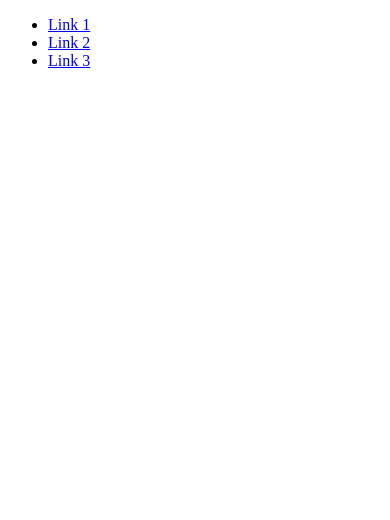
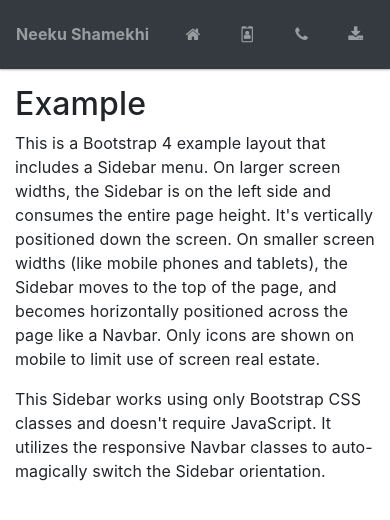
Before and after one commit to neeku/MS1-Project-Portfolio, a plain HTML site: page index.html in a window 390 px wide. Drawn offline with nearby package versions, Linux system fonts and the light colour scheme.

Commit message:
added a responsive menu bar

```diff
--- a/index.html
+++ b/index.html
@@ -1,37 +1,64 @@
 <!DOCTYPE html>
 <html lang="en">
+
 <head>
 	<meta charset="UTF-8">
 	<meta name="viewport" content="width=device-width, initial-scale=1.0">
-    <link rel="stylesheet" href="https://stackpath.bootstrapcdn.com/font-awesome/4.7.0/css/font-awesome.min.css" type="text/css" />
-    <link rel="stylesheet" href="https://cdnjs.cloudflare.com/ajax/libs/hover.css/2.3.1/css/hover-min.css" type="text/css" />
+	<link rel="stylesheet" id="theme_link"
+		href="https://cdnjs.cloudflare.com/ajax/libs/bootswatch/4.3.1/materia/bootstrap.min.css">
+	<link rel="stylesheet" href="https://stackpath.bootstrapcdn.com/bootstrap/4.5.0/css/bootstrap.min.css"
+		type="text/css" />
+	<link rel="stylesheet" href="https://stackpath.bootstrapcdn.com/font-awesome/4.7.0/css/font-awesome.min.css"
+		type="text/css" />
+	<link rel="stylesheet" href="https://cdnjs.cloudflare.com/ajax/libs/hover.css/2.3.1/css/hover-min.css"
+		type="text/css" />
 	<link rel="stylesheet" href="assets/css/style.css" type="text/css" />
 	<title>Neeku Shamekhi</title>
 </head>
+
 <body>
-    <header>
-		<nav class="navbar bg-light">
-
-			<!-- Links -->
-			<ul class="navbar-nav">
+        <!--Responsive Bootstrap navbar: https://www.codeply.com/go/Rgq96HykJ2/sidebar-that-changes-to-navbar -->
+<div class="container-fluid">
+    <div class="row min-vh-100 flex-column flex-md-row">
+        <aside class="col-12 col-md-2 p-0 bg-dark flex-shrink-1">
+            <nav class="navbar navbar-expand navbar-dark bg-dark flex-md-column flex-row align-items-start py-2">
+                <div class="collapse navbar-collapse ">
+                    <ul class="flex-md-column flex-row navbar-nav w-100 justify-content-between">
                         <li class="nav-item">
-					<a class="nav-link" href="#">Link 1</a>
+                            <a class="nav-link pl-0 text-nowrap" href="#"> <span class="font-weight-bold">Neeku Shamekhi</span></a>
                         </li>
                         <li class="nav-item">
-					<a class="nav-link" href="#">Link 2</a>
+                            <a class="nav-link pl-0" href="#"><i class="fa fa-home fa-fw"></i> <span class="d-none d-md-inline">Home</span></a>
                         </li>
                         <li class="nav-item">
-					<a class="nav-link" href="#">Link 3</a>
+                            <a class="nav-link pl-0" href="#"><i class="fa fa-id-badge fa-fw"></i> <span class="d-none d-md-inline">About</span></a>
+                        </li>
+                        <li class="nav-item">
+                            <a class="nav-link pl-0" href="#"><i class="fa fa-phone fa-fw"></i> <span class="d-none d-md-inline">Contact</span></a>
+                        </li>
+                        <li class="nav-item">
+                            <a class="nav-link pl-0" href="#"><i class="fa fa-download fa-fw"></i> <span class="d-none d-md-inline">Resume</span></a>
                         </li>
                     </ul>
+                </div>
+            </nav>
+        </aside>
+        <main class="col bg-faded py-3 flex-grow-1">
+            <h2>Example</h2>
+            <p>
+                This is a Bootstrap 4 example layout that includes a Sidebar menu. On larger screen widths, the Sidebar is on the
+                left side and consumes the entire page height. It's vertically positioned down the screen. On smaller screen widths (like mobile phones and tablets), the Sidebar
+                moves to the top of the page, and becomes horizontally positioned across the page like a Navbar. Only icons are shown
+                on mobile to limit use of screen real estate.
+            </p>
+            <p>
+                This Sidebar works using only Bootstrap CSS classes and doesn't require JavaScript. It utilizes the responsive Navbar classes
+                to auto-magically switch the Sidebar orientation.
+            </p>
+        </main>
+    </div>
+</div>
 
-</nav>
-    </header>
-    <section>
+</body>
 
-    </section>
-    <footer>
-
-    </footer>
-</body>
 </html>
```
Also changed, not shown: assets/images/neeku.jpg (added). Lines whose indentation alone changed are shown as unchanged.
